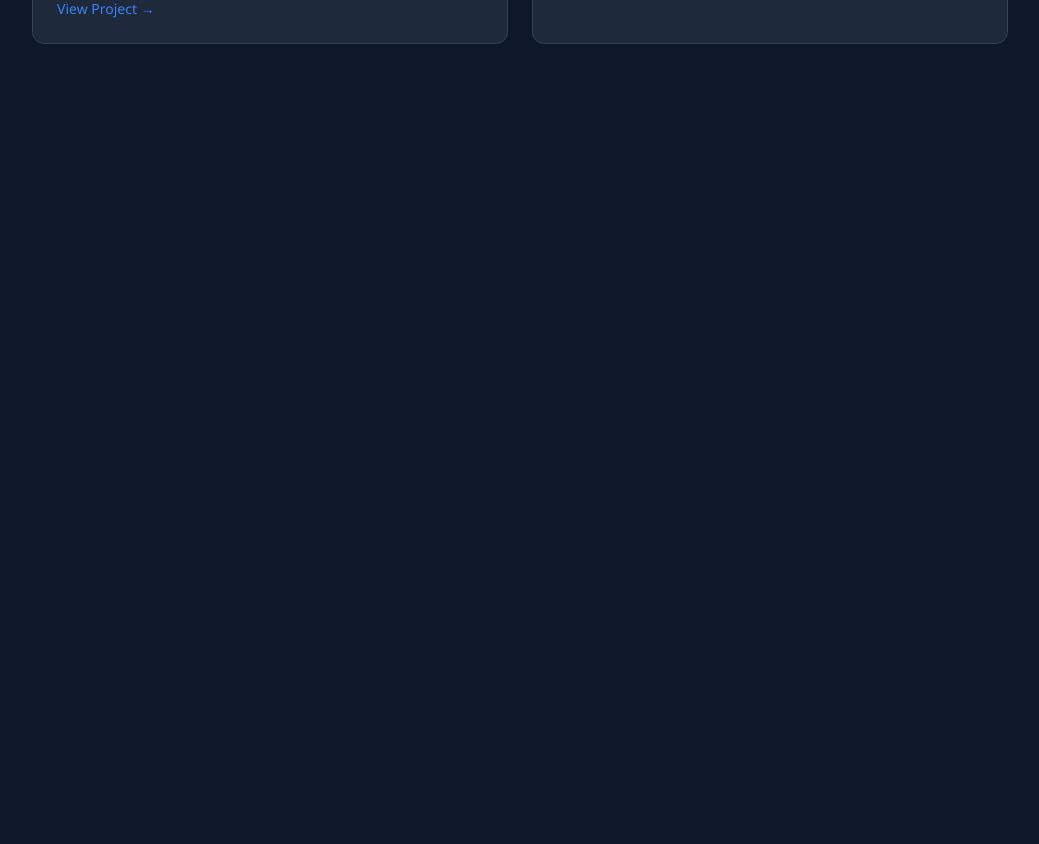
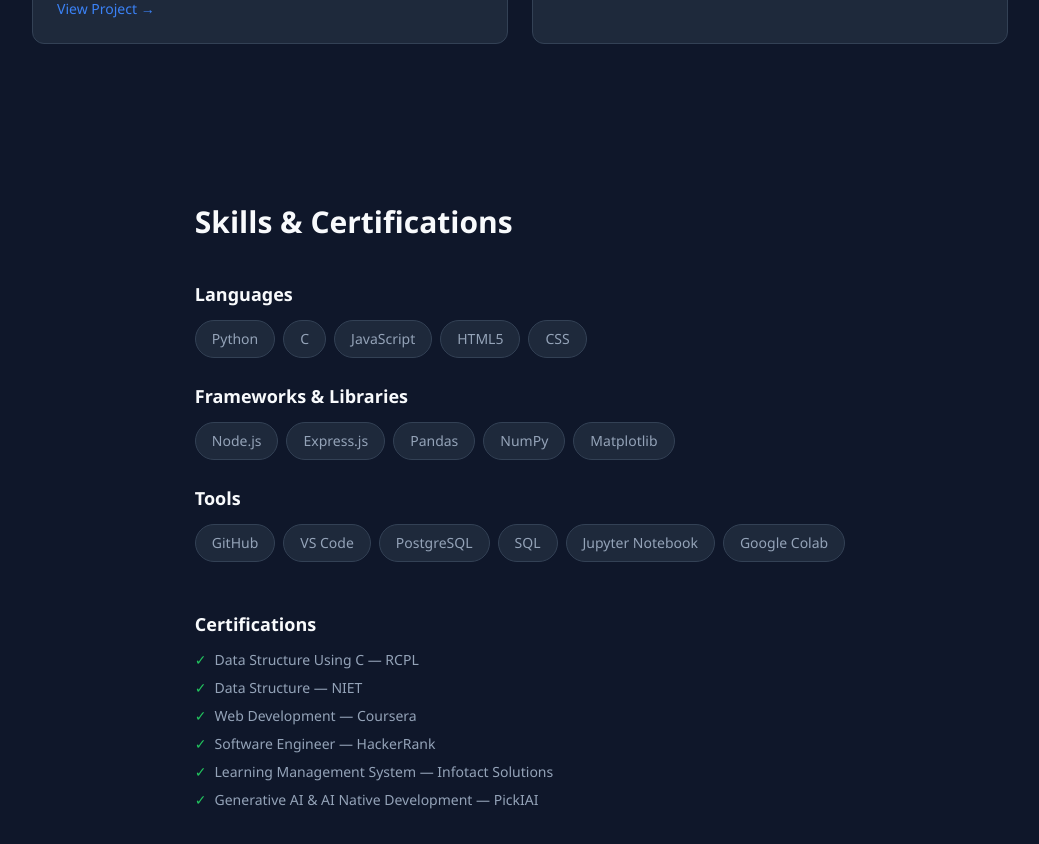
Before and after one commit to tarunsaxena2/tarun-portfolio, a Next.js app: page / in a window 1280 px wide. Shown: the part 1580-2424 px from the top of the page, without its empty margins (120-1159 px from the left). Before the commit the page ends 1704 px from the top, so only its background shows below. Built offline with nearby package versions, Linux system fonts and the light colour scheme.

Commit message:
feat: add skills and certifications section

```diff
--- a/app/page.tsx
+++ b/app/page.tsx
@@ -1,5 +1,6 @@
 import About from "../components/About";
 import Projects from "../components/Projects";
+import Skills from "../components/Skills";
 
 export default function Home() {
   return (
@@ -27,6 +28,7 @@
       </div>
       <About />
       <Projects />
+      <Skills />
     </div>
   );
 }
--- /dev/null
+++ b/components/Skills.tsx
@@ -0,0 +1,48 @@
+const skills = {
+  Languages: ["Python", "C", "JavaScript", "HTML5", "CSS"],
+  "Frameworks & Libraries": ["Node.js", "Express.js", "Pandas", "NumPy", "Matplotlib"],
+  Tools: ["GitHub", "VS Code", "PostgreSQL", "SQL", "Jupyter Notebook", "Google Colab"],
+};
+
+const certifications = [
+  "Data Structure Using C — RCPL",
+  "Data Structure — NIET",
+  "Web Development — Coursera",
+  "Software Engineer — HackerRank",
+  "Learning Management System — Infotact Solutions",
+  "Generative AI & AI Native Development — PickIAI",
+];
+
+export default function Skills() {
+  return (
+    <section id="skills" className="max-w-5xl mx-auto px-6 py-20">
+      <h2 className="text-3xl font-bold text-foreground mb-10">Skills &amp; Certifications</h2>
+
+      <div className="mb-12 flex flex-col gap-6">
+        {Object.entries(skills).map(([category, items]) => (
+          <div key={category}>
+            <h3 className="text-lg font-semibold text-foreground mb-3">{category}</h3>
+            <div className="flex flex-wrap gap-2">
+              {items.map((item) => (
+                <span key={item} className="text-sm px-4 py-2 rounded-full bg-card border border-border text-body">
+                  {item}
+                </span>
+              ))}
+            </div>
+          </div>
+        ))}
+      </div>
+
+      <div>
+        <h3 className="text-lg font-semibold text-foreground mb-3">Certifications</h3>
+        <ul className="flex flex-col gap-2">
+          {certifications.map((cert) => (
+            <li key={cert} className="text-body text-sm flex items-center gap-2">
+              <span className="text-success">✓</span> {cert}
+            </li>
+          ))}
+        </ul>
+      </div>
+    </section>
+  );
+}
```
